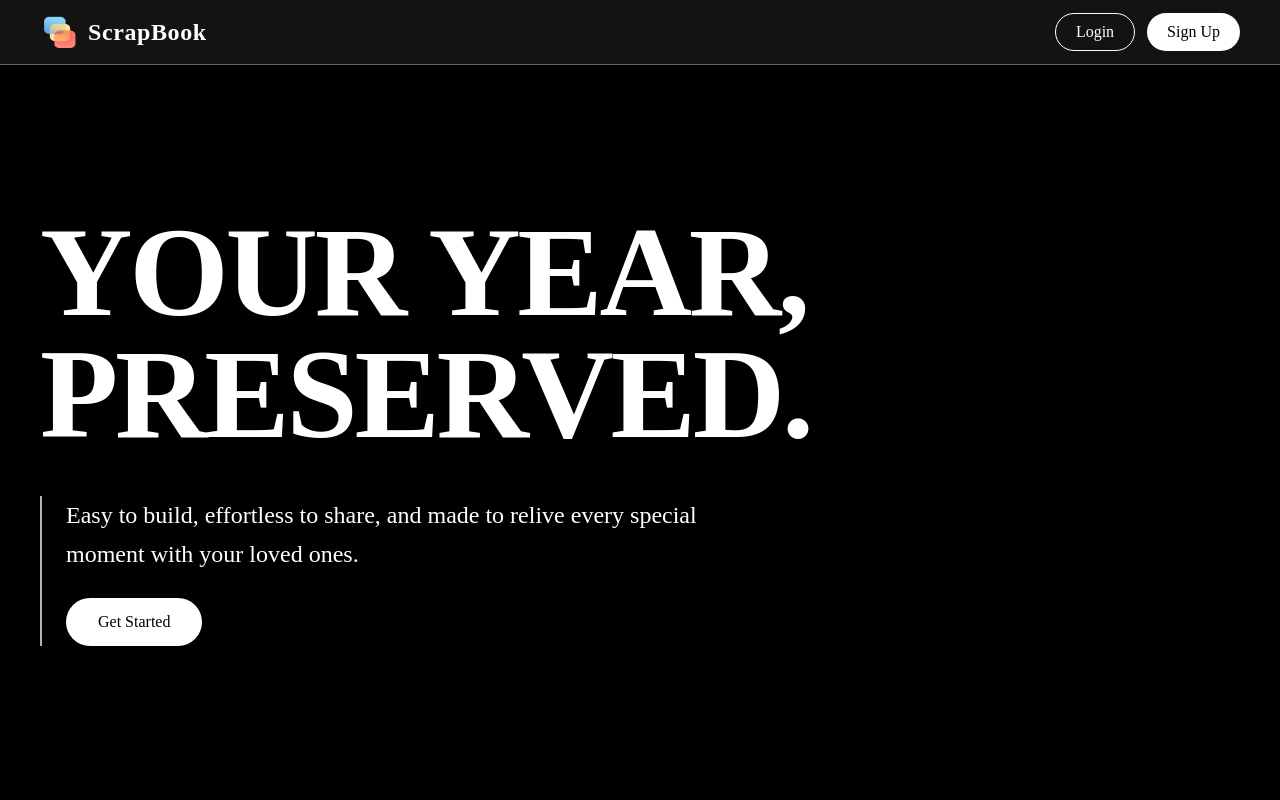
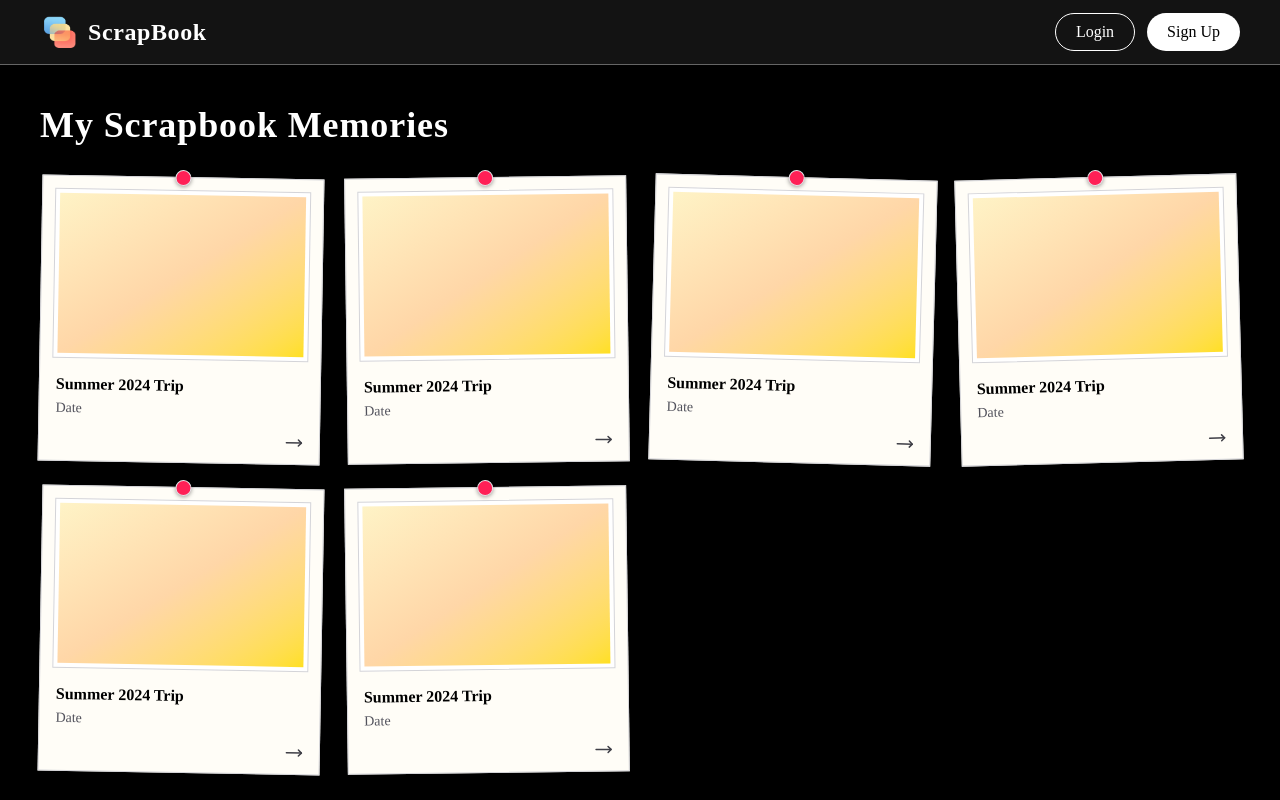
Before and after one commit to SAmaksh5097/ScrapBook, a React (Vite) app in the folder frontend/: page / in a window 1280 px wide. Shown: the top 800 px of the page. Built offline with nearby package versions, Linux system fonts and the light colour scheme; a web font is replaced by a local one.

Commit message:
added dashboard & cards

```diff
--- a/frontend/package.json
+++ b/frontend/package.json
@@ -11,6 +11,7 @@
   },
   "dependencies": {
     "@tailwindcss/vite": "^4.2.2",
+    "lucide-react": "^1.7.0",
     "motion": "^12.38.0",
     "react": "^19.2.4",
     "react-dom": "^19.2.4",
--- a/frontend/src/App.jsx
+++ b/frontend/src/App.jsx
@@ -1,10 +1,14 @@
 import Footer from './components/Footer'
+import Header from './components/Header'
+import Dashboard from './pages/Dashboard'
 import Homepage from './pages/Homepage'
 
 const App = () => {
   return (
     <>
-    <Homepage />
+    <Header/>
+    {/* <Homepage /> */}
+    <Dashboard/>
     <Footer/>
     </>
   )
--- /dev/null
+++ b/frontend/src/components/DashboardCard.jsx
@@ -0,0 +1,36 @@
+import { MoveRight } from 'lucide-react'
+
+const DashboardCard = ({ title = 'Summer 2024 Trip', date = 'Date', imageUrl = '', cardIndex = 0 }) => {
+  const tiltStyles = ['rotate-[-1.5deg]', 'rotate-[1deg]', 'rotate-[-0.75deg]', 'rotate-[1.5deg]']
+  const tiltClass = tiltStyles[cardIndex % tiltStyles.length]
+
+  return (
+    <article className={`group relative mx-auto flex h-full w-full max-w-sm cursor-pointer flex-col gap-3 border border-zinc-300 bg-[#fffdf7] p-3 text-black shadow-[0_8px_20px_rgba(0,0,0,0.3)] transition duration-300 hover:z-10 hover:-translate-y-2 hover:rotate-0 hover:shadow-[0_14px_26px_rgba(0,0,0,0.4)] ${tiltClass}`}>
+        <div className='absolute -top-2 left-1/2 h-4 w-4 -translate-x-1/2 rounded-full border border-zinc-200 bg-rose-500 shadow-[0_1px_4px_rgba(0,0,0,0.4)]'>
+        </div>
+
+        <div className='overflow-hidden border border-zinc-300 bg-white p-1'>
+            {imageUrl ? (
+              <img
+                src={imageUrl}
+                alt={title}
+                className='h-40 w-full object-cover transition duration-300 group-hover:scale-[1.03]'
+              />
+            ) : (
+              <div className='h-40 w-full bg-linear-to-br from-amber-100 via-orange-200 to-yellow-300'></div>
+            )}
+        </div>
+
+        <div className='space-y-1 px-1 pt-1'>
+            <h1 className='text-base font-semibold leading-tight'>{title}</h1>
+            <h2 className='text-sm text-zinc-600'>{date}</h2>
+        </div>
+
+        <div className='mt-auto flex justify-end px-1 text-zinc-700 transition duration-300 group-hover:translate-x-1 group-hover:text-black'>
+            <MoveRight size={18} />
+        </div>
+    </article>
+  )
+}
+
+export default DashboardCard
--- a/frontend/src/components/Header.jsx
+++ b/frontend/src/components/Header.jsx
@@ -2,7 +2,7 @@ import React from 'react'
 import Icon from '../assets/favicon.png'
 const Header = () => {
   return (
-    <div className='z-20 border-b border-white/35 bg-[#131313] px-4 py-3 backdrop-blur md:px-10'>
+    <div className='border-b border-white/35 bg-[#131313] px-4 py-3 backdrop-blur text-white md:px-10'>
         <div className='mx-auto flex w-full max-w-7xl items-center justify-between'>
           <div className='flex items-center justify-center gap-2'>
             <img src={Icon} alt="icon" className='h-9 w-9   p-1 md:h-10 md:w-10' id='icon' />
--- /dev/null
+++ b/frontend/src/pages/Dashboard.jsx
@@ -0,0 +1,31 @@
+import DashboardCard from '../components/DashboardCard'
+
+const Dashboard = () => {
+  const trips = [
+    { id: 1, title: 'Summer 2024 Trip', date: 'Date' },
+    { id: 2, title: 'Summer 2024 Trip', date: 'Date' },
+    { id: 3, title: 'Summer 2024 Trip', date: 'Date' },
+    { id: 4, title: 'Summer 2024 Trip', date: 'Date' },
+    { id: 5, title: 'Summer 2024 Trip', date: 'Date' },
+    { id: 6, title: 'Summer 2024 Trip', date: 'Date' }
+  ]
+
+  return (
+    <div className='min-h-screen bg-black text-white py-10 px-4 md:px-10'>
+      <div className='mx-auto w-full max-w-7xl'>
+        <div className='mb-8 flex flex-col gap-2'>
+          <h1 className='text-2xl font-semibold tracking-wide md:text-4xl'>My Scrapbook Memories</h1>
+
+        </div>
+
+        <div className='grid grid-cols-1 gap-6 sm:grid-cols-2 lg:grid-cols-3 xl:grid-cols-4'>
+          {trips.map((trip) => (
+            <DashboardCard key={trip.id} title={trip.title} date={trip.date} cardIndex={trip.id} />
+          ))}
+        </div>
+      </div>
+    </div>
+  )
+}
+
+export default Dashboard
--- a/frontend/src/pages/Homepage.jsx
+++ b/frontend/src/pages/Homepage.jsx
@@ -7,7 +7,6 @@ import Steps from '../components/Steps'
 const Homepage = () => {
   return (
     <div className='min-h-screen bg-black text-white'>
-      <Header/>
       <Herosection/>
       <Steps/>
 
```
Also changed, not shown: 1 other file (tests, documents, lock files or other folders).
